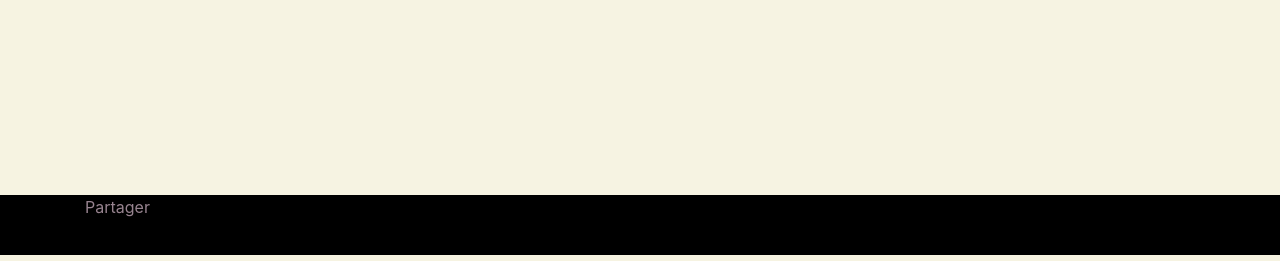
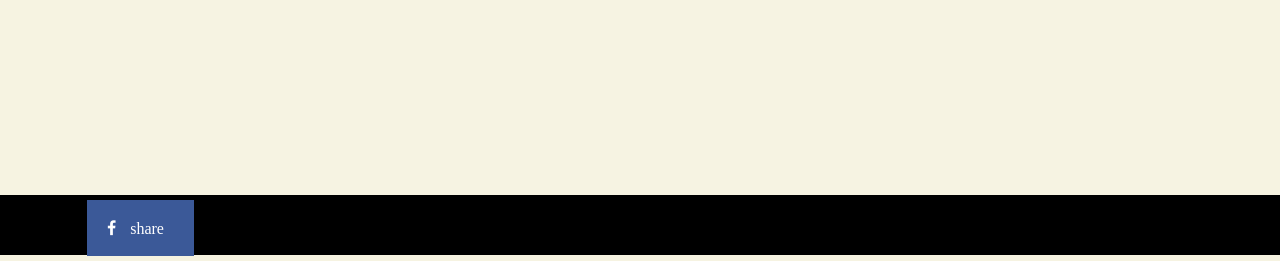
Before and after one commit to edelangh/jivan_foundation, a PHP site: page / in a window 1280 px wide. Shown: the part 1865-2126 px from the top of the page. Run offline with PHP 8.4, Linux system fonts and the light colour scheme; data that the repository does not hold is empty; some libraries are stand-ins or nearby versions.

Commit message:
edit share button style

```diff
--- a/assets/css/global.css
+++ b/assets/css/global.css
@@ -74,3 +74,25 @@ end header
 .body-content-part h4 {
     color: #ffccb3;
 }
+
+/*
+** FOOTER
+*/
+
+.fa {
+  padding: 20px 20px 20px 20px;
+  font-size: 30px;
+  min-width: 50px;
+  text-align: center;
+  text-decoration: none;
+  margin: 5px 2px;
+}
+
+.fa:hover {
+    opacity: 0.7;
+}
+
+.fa-facebook {
+  background: #3B5998;
+  color: white;
+}
--- a/footer.php
+++ b/footer.php
@@ -11,9 +11,12 @@
                 data-layout="button_count"
                 data-size="small"
                 data-mobile-iframe="true">
-                <a target="_blank"
-                    href="https://www.facebook.com/sharer/sharer.php?u=https%3A%2F%2Fdevelopers.facebook.com%2Fdocs%2Fplugins%2F&amp;src=sdkpreparse"
-                    class="fb-xfbml-parse-ignore">Partager</a>
+                <a href="https://www.facebook.com/sharer/sharer.php?u=https%3A%2F%2Fdevelopers.facebook.com%2Fdocs%2Fplugins%2F&amp;src=sdkpreparse"
+                class="fa fa-facebook fb-xfbml-parse-ignore">
+                    <!--
+                    -->
+                        <span style="padding: 10px "><?php echo $LANG["share"]; ?><span>
+                </a>
             </div>
         </div>
     </div>
--- a/head.php
+++ b/head.php
@@ -3,3 +3,5 @@
 <!-- Boostrap, jquery and pooper -->
 <link rel="stylesheet" href="assets/css/bootstrap.min.css"/>
 <link rel="stylesheet" href="assets/css/global.css"/>
+<!-- background for facebook -->
+<link rel="stylesheet" href="https://cdnjs.cloudflare.com/ajax/libs/font-awesome/4.7.0/css/font-awesome.min.css">
--- a/languages/en.php
+++ b/languages/en.php
@@ -9,6 +9,7 @@ $LANG = array(
     "title_who_sub_behind" => "The people behind",
     "title_who_sub_assoc" => "The association",
     "title_get_involved" => "GET INVOLVED",
+    "share" => "share",
     "quotes_title" => "A child is a child",
     "quotes_text" =>
 "Children have not asked to be born in a slum, to leprosy parents or in a cast of rag pickers.
```
